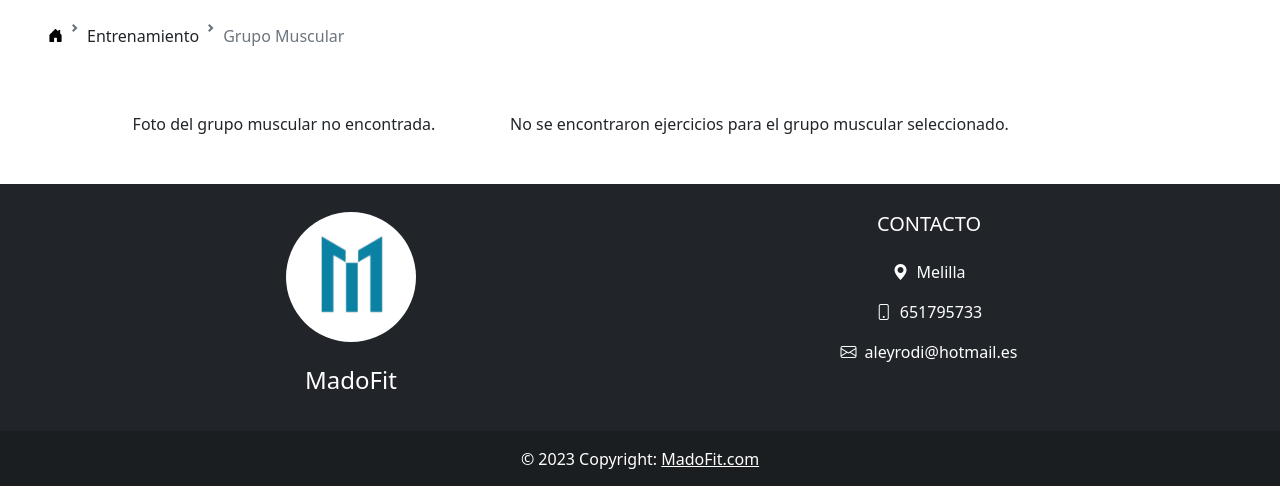
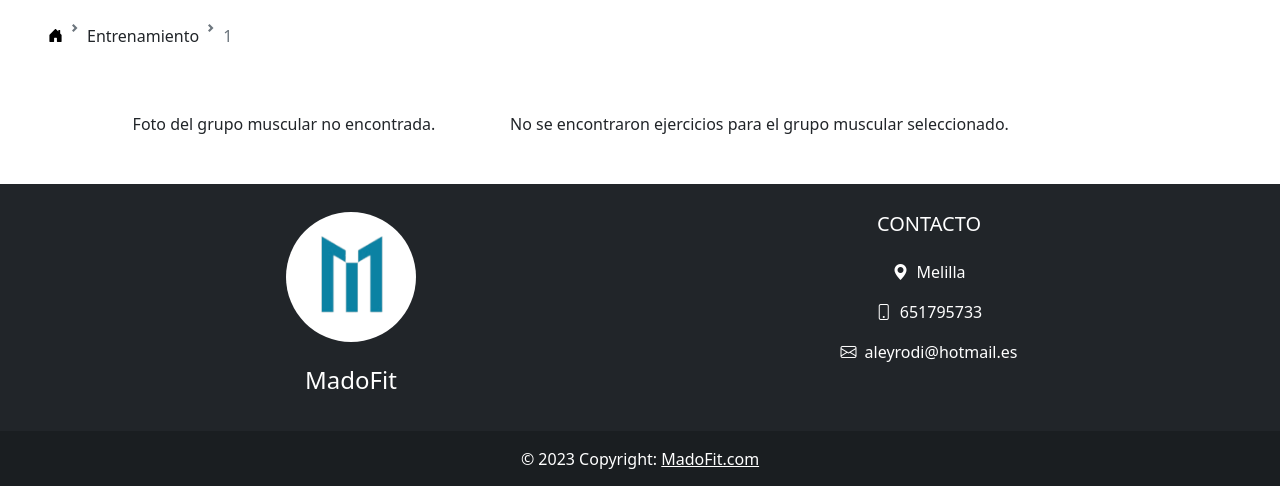
Before and after one commit to madolell/MadoFit, a PHP site: page /Grupo_muscular.php?grupoMuscular=1 in a window 1280 px wide. Shown: the part 100-586 px from the top of the page. Run offline with PHP 8.4, Linux system fonts and the light colour scheme; data that the repository does not hold is empty.

Commit message:
Add files via upload

```diff
--- a/Entrenamiento/Ejercicios/Grupo_muscular.php
+++ b/Entrenamiento/Ejercicios/Grupo_muscular.php
@@ -134,7 +134,7 @@ $mysqli->close();
             <path d="M6.5 14.5v-3.505c0-.245.25-.495.5-.495h2c.25 0 .5.25.5.5v3.5a.5.5 0 0 0 .5.5h4a.5.5 0 0 0 .5-.5v-7a.5.5 0 0 0-.146-.354L13 5.793V2.5a.5.5 0 0 0-.5-.5h-1a.5.5 0 0 0-.5.5v1.293L8.354 1.146a.5.5 0 0 0-.708 0l-6 6A.5.5 0 0 0 1.5 7.5v7a.5.5 0 0 0 .5.5h4a.5.5 0 0 0 .5-.5Z" />
           </svg></a></li>
       <li class="breadcrumb-item"><a href="../../Entrenamiento.php" class="text-decoration-none text-dark">Entrenamiento</a></li>
-      <li class="breadcrumb-item active" aria-current="page"><?php echo isset($nombreGrupoMuscular) ? $nombreGrupoMuscular : "Grupo Muscular"; ?></li>
+      <li class="breadcrumb-item active" aria-current="page"><?php echo isset($grupoMuscular) ? $grupoMuscular : "Grupo Muscular"; ?></li>
     </ol>
   </div>
   <!-- Migas de pan -->
```
